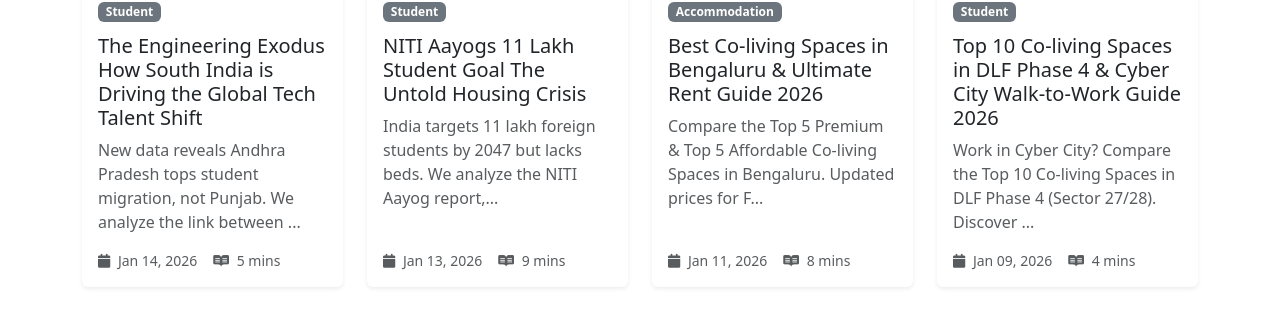
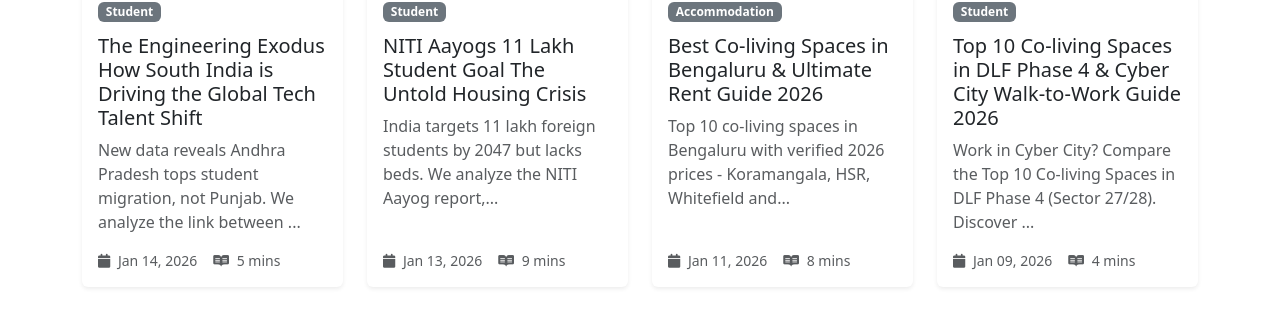
Before and after one commit to instadw/instadwell-blog, a Jekyll site: the page built from index.html, in a window 1280 px wide and 900 px high, scrolled down 2960 px. Shown: the part 145-454 px from the top of the window. Built offline with Jekyll 4.4.1, drawn with Linux system fonts in a browser that asks for light colours; the list of posts is cut into pages by our own code.

Commit message:
Update 2026-1-11-best-co-living-spaces-in-bengaluru-and-ultimate-rent-guide-2026.md

```diff
--- a/_posts/2026-1-11-best-co-living-spaces-in-bengaluru-and-ultimate-rent-guide-2026.md
+++ b/_posts/2026-1-11-best-co-living-spaces-in-bengaluru-and-ultimate-rent-guide-2026.md
@@ -1,6 +1,6 @@
 ---
 title: "Best Co-living Spaces in Bengaluru & Ultimate Rent Guide 2026"
-description: " Compare the Top 5 Premium & Top 5 Affordable Co-living Spaces in Bengaluru. Updated prices for Feb 2026. Plus, a guide to avoiding rental scams."
+description: "Top 10 co-living spaces in Bengaluru with verified 2026 prices - Koramangala, HSR, Whitefield and more. Zero brokerage, food included options. Compare now."
 image: "/assets/images/best-co-living-spaces-in-bengaluru-and-ultimate-rent-guide-2026.webp"
 layout: post
 permalink: /:title
```
